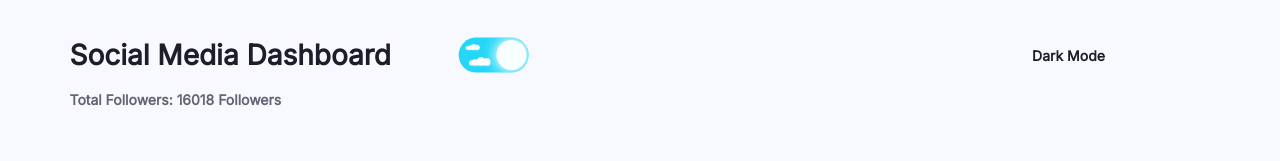
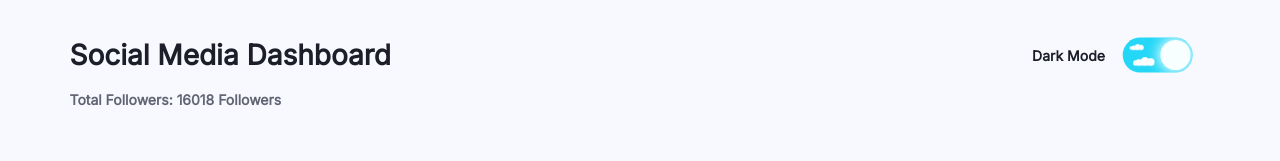
Before and after one commit to Ashraf-Nabil132/Social_Dashboar, a plain HTML site: page index.html in a window 1280 px wide. Shown: the top 161 px of the page. Drawn offline with Linux system fonts and the light colour scheme.

Commit message:
Update index.html

```diff
--- a/index.html
+++ b/index.html
@@ -19,7 +19,7 @@
                 <div class="circle"></div>
             </div> -->
             <span class="floatL drak-s">dark mode</span>
-            <div class="customCheckBox floatL">
+            <div class="customCheckBox floatR">
 
                 <input type="checkbox" id="hide-checkbox" checked>
                 <label for="hide-checkbox" class="toggle">
```
